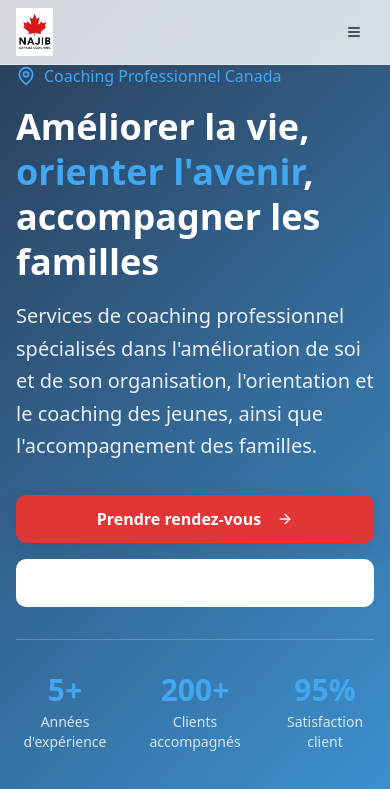
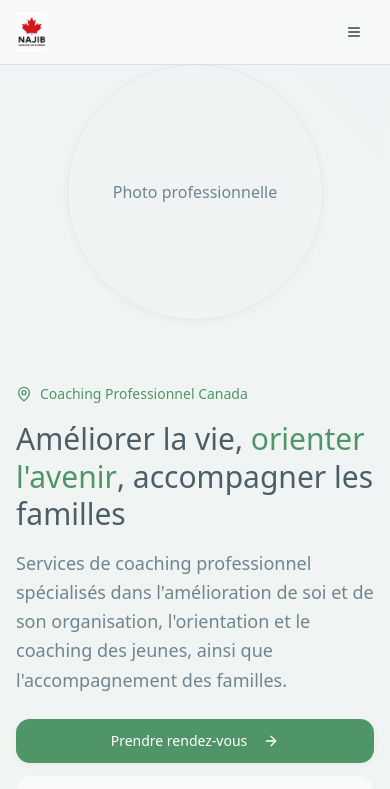
Before and after one commit to consulting-git/canada-coaching, a React (Vite) app: page / in a window 390 px wide. Shown: the top 789 px of the page. Built offline with nearby package versions, Linux system fonts and the light colour scheme.

Commit message:
Refactor: Improve styling and mobile responsiveness
Update styles to be more soothing, zen, and chill. Make the logo background transparent and improve mobile-friendliness.

```diff
--- a/src/components/Contact.tsx
+++ b/src/components/Contact.tsx
@@ -33,19 +33,19 @@ const Contact = () => {
   ];
 
   return (
-    <section id="contact" className="py-20 gradient-subtle">
+    <section id="contact" className="py-16 sm:py-20 gradient-zen">
       <div className="container mx-auto px-4 sm:px-6 lg:px-8">
         {/* Header */}
-        <div className="text-center mb-16">
-          <h2 className="text-3xl md:text-4xl font-bold text-foreground mb-4">
+        <div className="text-center mb-12 sm:mb-16">
+          <h2 className="text-2xl sm:text-3xl md:text-4xl font-light text-secondary mb-4">
             Prenons Contact
           </h2>
-          <p className="text-xl text-muted-foreground max-w-3xl mx-auto">
+          <p className="text-lg sm:text-xl text-muted-foreground max-w-3xl mx-auto leading-relaxed">
             Prêt à commencer votre parcours de transformation ? Contactez-moi pour une consultation gratuite.
           </p>
         </div>
 
-        <div className="grid lg:grid-cols-2 gap-12">
+        <div className="grid lg:grid-cols-2 gap-8 sm:gap-12">
           {/* Contact Form */}
           <Card className="shadow-medium">
             <CardHeader>
--- a/src/components/Header.tsx
+++ b/src/components/Header.tsx
@@ -21,7 +21,7 @@ const Header = () => {
             <img
               src="/lovable-uploads/c716c243-dfad-4976-9b57-d6e1932eaf23.png"
               alt="Najib Canada Coaching"
-              className="h-12 w-auto"
+              className="h-10 sm:h-12 w-auto mix-blend-multiply"
             />
           </div>
 
--- a/src/components/Hero.tsx
+++ b/src/components/Hero.tsx
@@ -3,65 +3,65 @@ import { ArrowRight, MapPin } from "lucide-react";
 
 const Hero = () => {
   return (
-    <section id="home" className="min-h-screen flex items-center pt-16 gradient-hero">
+    <section id="home" className="min-h-screen flex items-center pt-16 gradient-zen">
       <div className="container mx-auto px-4 sm:px-6 lg:px-8">
-        <div className="grid lg:grid-cols-2 gap-12 items-center">
+        <div className="grid lg:grid-cols-2 gap-8 lg:gap-12 items-center">
           {/* Content */}
-          <div className="text-white space-y-8">
-            <div className="space-y-4">
-              <div className="flex items-center space-x-2 text-accent mb-4">
-                <MapPin className="h-5 w-5" />
-                <span className="font-medium">Coaching Professionnel Canada</span>
+          <div className="text-foreground space-y-6 lg:space-y-8 order-2 lg:order-1">
+            <div className="space-y-4 lg:space-y-6">
+              <div className="flex items-center space-x-2 text-primary mb-4">
+                <MapPin className="h-4 w-4 sm:h-5 sm:w-5" />
+                <span className="font-medium text-sm sm:text-base">Coaching Professionnel Canada</span>
               </div>
-              <h1 className="text-4xl md:text-5xl lg:text-6xl font-bold leading-tight">
+              <h1 className="text-3xl sm:text-4xl md:text-5xl lg:text-6xl font-light leading-tight text-secondary">
                 Améliorer la vie,{" "}
-                <span className="text-accent">orienter l'avenir</span>,{" "}
+                <span className="text-primary font-normal">orienter l'avenir</span>,{" "}
                 accompagner les familles
               </h1>
-              <p className="text-xl text-white/90 leading-relaxed max-w-2xl">
+              <p className="text-lg sm:text-xl text-muted-foreground leading-relaxed max-w-2xl">
                 Services de coaching professionnel spécialisés dans l'amélioration de soi et de son organisation,
                 l'orientation et le coaching des jeunes, ainsi que l'accompagnement des familles.
               </p>
             </div>
 
-            <div className="flex flex-col sm:flex-row gap-4">
-              <Button variant="hero" size="hero" className="bg-primary hover:bg-primary-hover">
+            <div className="flex flex-col sm:flex-row gap-3 sm:gap-4">
+              <Button variant="default" size="lg" className="transition-zen">
                 Prendre rendez-vous
-                <ArrowRight className="ml-2 h-5 w-5" />
+                <ArrowRight className="ml-2 h-4 w-4 sm:h-5 sm:w-5" />
               </Button>
-              <Button variant="outline" size="hero" className="border-white/30 text-white hover:bg-white/10">
+              <Button variant="outline" size="lg" className="transition-zen">
                 Découvrir mes services
               </Button>
             </div>
 
             {/* Stats */}
-            <div className="grid grid-cols-3 gap-8 pt-8 border-t border-white/20">
+            <div className="grid grid-cols-3 gap-4 sm:gap-8 pt-6 sm:pt-8 border-t border-border">
               <div className="text-center">
-                <div className="text-3xl font-bold text-accent mb-1">5+</div>
-                <div className="text-sm text-white/80">Années d'expérience</div>
+                <div className="text-2xl sm:text-3xl font-light text-primary mb-1">5+</div>
+                <div className="text-xs sm:text-sm text-muted-foreground">Années d'expérience</div>
               </div>
               <div className="text-center">
-                <div className="text-3xl font-bold text-accent mb-1">200+</div>
-                <div className="text-sm text-white/80">Clients accompagnés</div>
+                <div className="text-2xl sm:text-3xl font-light text-primary mb-1">200+</div>
+                <div className="text-xs sm:text-sm text-muted-foreground">Clients accompagnés</div>
               </div>
               <div className="text-center">
-                <div className="text-3xl font-bold text-accent mb-1">95%</div>
-                <div className="text-sm text-white/80">Satisfaction client</div>
+                <div className="text-2xl sm:text-3xl font-light text-primary mb-1">95%</div>
+                <div className="text-xs sm:text-sm text-muted-foreground">Satisfaction client</div>
               </div>
             </div>
           </div>
 
           {/* Professional Photo */}
-          <div className="relative">
+          <div className="relative order-1 lg:order-2 mb-8 lg:mb-0">
             <div className="relative z-10">
-              <div className="w-80 h-80 lg:w-96 lg:h-96 mx-auto rounded-full bg-white/10 backdrop-blur-sm border-2 border-white/20 flex items-center justify-center shadow-large">
-                <div className="text-white/60 text-lg font-medium">Photo professionnelle</div>
+              <div className="w-64 h-64 sm:w-80 sm:h-80 lg:w-96 lg:h-96 mx-auto rounded-full bg-gradient-subtle backdrop-blur-sm border border-border/50 flex items-center justify-center shadow-soft">
+                <div className="text-muted-foreground text-base sm:text-lg font-light">Photo professionnelle</div>
               </div>
             </div>
-            {/* Decorative elements */}
+            {/* Decorative elements - softer, more zen */}
             <div className="absolute inset-0 -z-10">
-              <div className="absolute top-10 right-10 w-20 h-20 rounded-full bg-accent/20 blur-xl"></div>
-              <div className="absolute bottom-10 left-10 w-32 h-32 rounded-full bg-primary/20 blur-xl"></div>
+              <div className="absolute top-4 sm:top-10 right-4 sm:right-10 w-16 h-16 sm:w-20 sm:h-20 rounded-full bg-accent/10 blur-2xl"></div>
+              <div className="absolute bottom-4 sm:bottom-10 left-4 sm:left-10 w-24 h-24 sm:w-32 sm:h-32 rounded-full bg-primary/10 blur-2xl"></div>
             </div>
           </div>
         </div>
--- a/src/components/Services.tsx
+++ b/src/components/Services.tsx
@@ -43,20 +43,20 @@ const Services = () => {
   ];
 
   return (
-    <section id="services" className="py-20 gradient-subtle">
+    <section id="services" className="py-16 sm:py-20 gradient-zen">
       <div className="container mx-auto px-4 sm:px-6 lg:px-8">
         {/* Header */}
-        <div className="text-center mb-16">
-          <h2 className="text-3xl md:text-4xl font-bold text-foreground mb-4">
+        <div className="text-center mb-12 sm:mb-16">
+          <h2 className="text-2xl sm:text-3xl md:text-4xl font-light text-secondary mb-4">
             Mes Services de Coaching
           </h2>
-          <p className="text-xl text-muted-foreground max-w-3xl mx-auto">
+          <p className="text-lg sm:text-xl text-muted-foreground max-w-3xl mx-auto leading-relaxed">
             Un accompagnement personnalisé pour chaque étape de votre développement
           </p>
         </div>
 
         {/* Services Grid */}
-        <div className="grid md:grid-cols-2 lg:grid-cols-3 gap-8">
+        <div className="grid md:grid-cols-2 lg:grid-cols-3 gap-6 sm:gap-8">
           {services.map((service, index) => {
             const Icon = service.icon;
             return (
--- a/src/index.css
+++ b/src/index.css
@@ -2,66 +2,67 @@
 @tailwind components;
 @tailwind utilities;
 
-/* Najib Canada Coaching Design System - Professional, Clean, Modern
-All colors MUST be HSL.
+/* Najib Canada Coaching Design System - Zen, Soothing, Mindful
+All colors MUST be HSL. Inspired by nature, tranquility, and mindfulness.
 */
 
 @layer base {
   :root {
-    /* Base colors */
-    --background: 0 0% 100%;
-    --foreground: 215 25% 15%;
+    /* Base colors - Soft, natural tones */
+    --background: 210 20% 98%;
+    --foreground: 200 15% 25%;
 
-    /* Card system */
-    --card: 0 0% 100%;
-    --card-foreground: 215 25% 15%;
+    /* Card system - Gentle, warm whites */
+    --card: 210 30% 99%;
+    --card-foreground: 200 15% 25%;
 
     /* Popover system */
-    --popover: 0 0% 100%;
-    --popover-foreground: 215 25% 15%;
+    --popover: 210 30% 99%;
+    --popover-foreground: 200 15% 25%;
 
-    /* Primary - Canadian Red with sophistication */
-    --primary: 0 75% 55%;
+    /* Primary - Soft sage green for growth and tranquility */
+    --primary: 140 30% 45%;
     --primary-foreground: 0 0% 100%;
-    --primary-hover: 0 75% 48%;
+    --primary-hover: 140 35% 40%;
 
-    /* Secondary - Deep Navy */
-    --secondary: 215 35% 25%;
+    /* Secondary - Warm stone gray */
+    --secondary: 200 15% 35%;
     --secondary-foreground: 0 0% 100%;
 
-    /* Muted tones */
-    --muted: 215 15% 97%;
-    --muted-foreground: 215 15% 45%;
+    /* Muted tones - Very soft and calming */
+    --muted: 210 25% 96%;
+    --muted-foreground: 200 12% 50%;
 
-    /* Accent - Warm Blue */
-    --accent: 205 85% 60%;
+    /* Accent - Soft ocean blue for peace */
+    --accent: 200 40% 65%;
     --accent-foreground: 0 0% 100%;
 
     /* Destructive */
-    --destructive: 0 75% 55%;
+    --destructive: 0 45% 55%;
     --destructive-foreground: 0 0% 100%;
 
-    /* Borders and inputs */
-    --border: 215 15% 90%;
-    --input: 215 15% 95%;
-    --ring: 0 75% 55%;
+    /* Borders and inputs - Barely visible, zen-like */
+    --border: 210 20% 88%;
+    --input: 210 25% 95%;
+    --ring: 140 30% 45%;
 
     /* Design tokens */
-    --radius: 0.75rem;
+    --radius: 1rem;
 
-    /* Custom gradients */
-    --gradient-hero: linear-gradient(135deg, hsl(215 35% 25%), hsl(205 85% 60%));
-    --gradient-accent: linear-gradient(90deg, hsl(0 75% 55%), hsl(15 75% 58%));
-    --gradient-subtle: linear-gradient(180deg, hsl(0 0% 100%), hsl(215 15% 98%));
+    /* Custom gradients - Nature inspired */
+    --gradient-hero: linear-gradient(135deg, hsl(140 25% 40%), hsl(200 35% 55%));
+    --gradient-accent: linear-gradient(90deg, hsl(140 30% 45%), hsl(160 35% 50%));
+    --gradient-subtle: linear-gradient(180deg, hsl(210 30% 99%), hsl(210 25% 97%));
+    --gradient-zen: linear-gradient(45deg, hsl(140 20% 95%), hsl(200 20% 95%));
 
-    /* Shadows */
-    --shadow-soft: 0 4px 12px hsl(215 25% 15% / 0.08);
-    --shadow-medium: 0 8px 25px hsl(215 25% 15% / 0.12);
-    --shadow-large: 0 15px 35px hsl(215 25% 15% / 0.15);
+    /* Shadows - Soft, barely there */
+    --shadow-soft: 0 2px 8px hsl(200 15% 25% / 0.04);
+    --shadow-medium: 0 4px 16px hsl(200 15% 25% / 0.06);
+    --shadow-large: 0 8px 24px hsl(200 15% 25% / 0.08);
 
-    /* Animation */
-    --transition-smooth: all 0.3s cubic-bezier(0.4, 0, 0.2, 1);
-    --transition-bounce: all 0.4s cubic-bezier(0.175, 0.885, 0.32, 1.275);
+    /* Animation - Gentle, flowing */
+    --transition-smooth: all 0.4s cubic-bezier(0.25, 0.8, 0.25, 1);
+    --transition-zen: all 0.6s cubic-bezier(0.23, 1, 0.32, 1);
 
     --sidebar-background: 0 0% 98%;
 
@@ -172,4 +173,12 @@ All colors MUST be HSL.
   .transition-bounce {
     transition: var(--transition-bounce);
   }
+
+  .transition-zen {
+    transition: var(--transition-zen);
+  }
+
+  .gradient-zen {
+    background: var(--gradient-zen);
+  }
 }
```
Also changed, not shown: src/components/Approach.tsx (+5 -5 lines).
